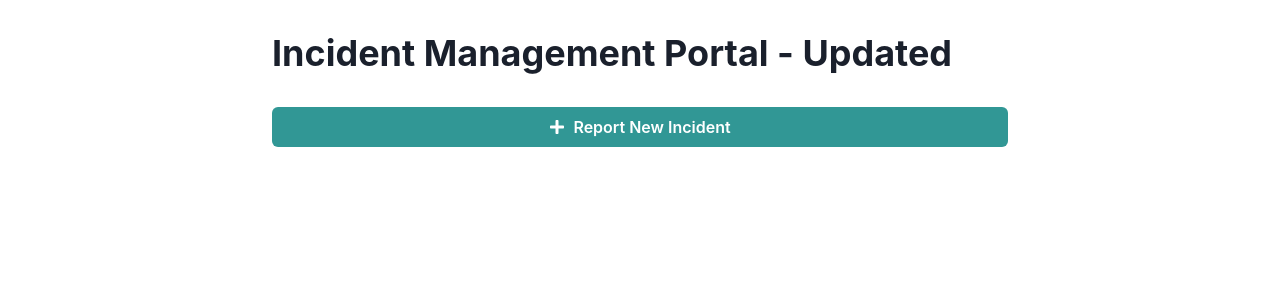
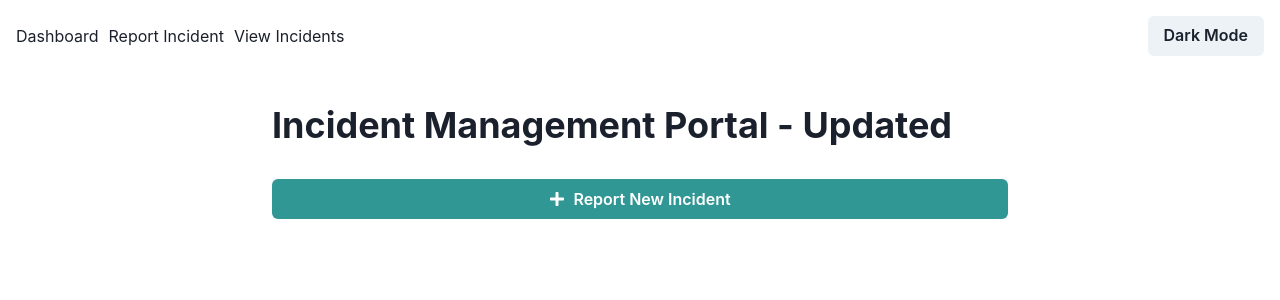
Before and after one commit to GPT-Engineer-App/incident-portal-autofill, a React (Vite) app: page / in a window 1280 px wide. Shown: the top 300 px of the page. Built offline with nearby package versions, Linux system fonts and the light colour scheme.

Commit message:
Included the `Toolbar` component in the main application layout to ensure it is visible on all pages, enhancing navigation and user experience.
Prompt: yes i see that change. but what about the toolbar on top and other pages we added

```diff
--- a/src/App.jsx
+++ b/src/App.jsx
@@ -3,10 +3,12 @@ import Index from "./pages/Index.jsx";
 import ReportIncident from "./pages/ReportIncident.jsx";
 import ViewIncidents from "./pages/ViewIncidents.jsx";
 import IncidentDetails from "./pages/IncidentDetails.jsx";
+import Toolbar from "./components/Toolbar.jsx";
 
 function App() {
   return (
     <Router>
+      <Toolbar />
       <Routes>
         <Route path="/" element={<Index />} />
         <Route path="/report" element={<ReportIncident />} />
```
